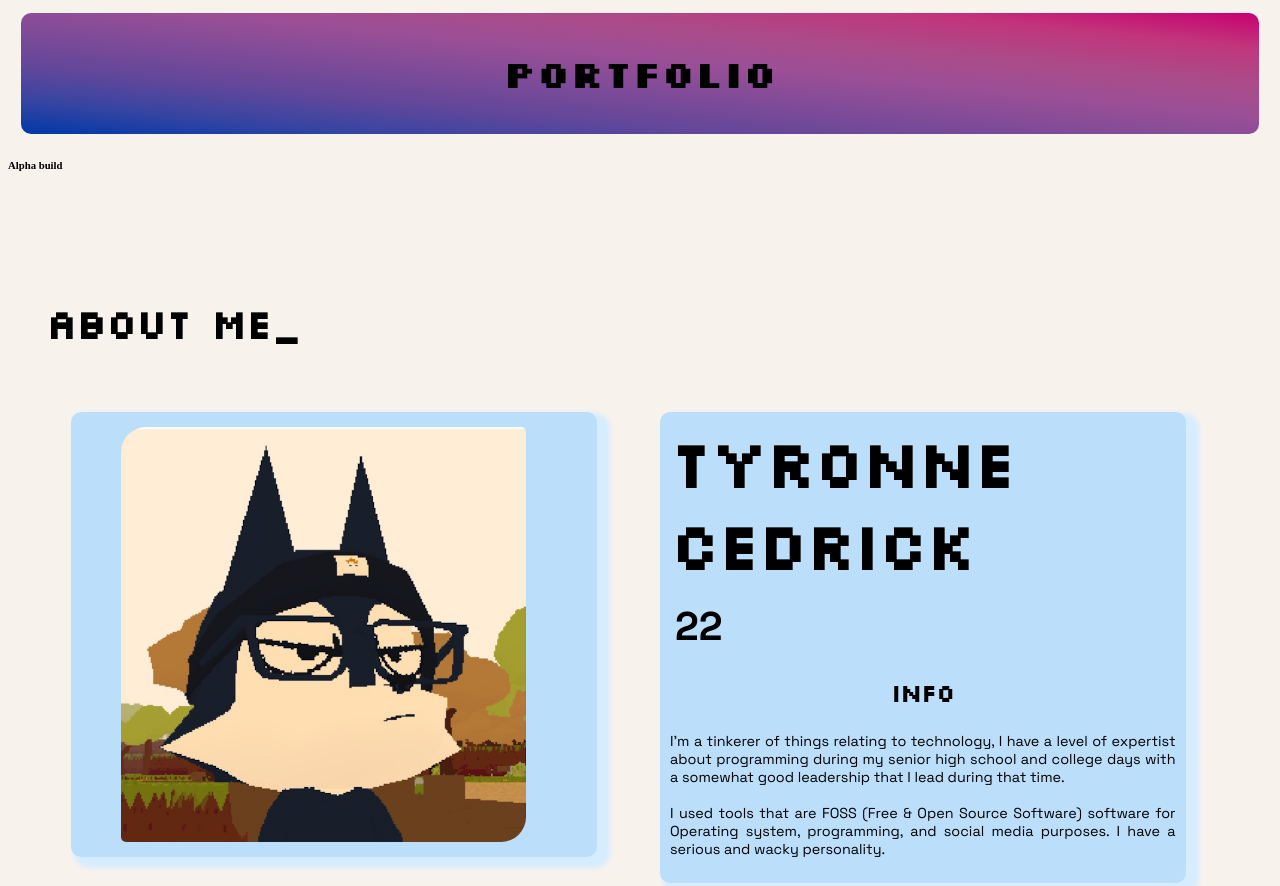
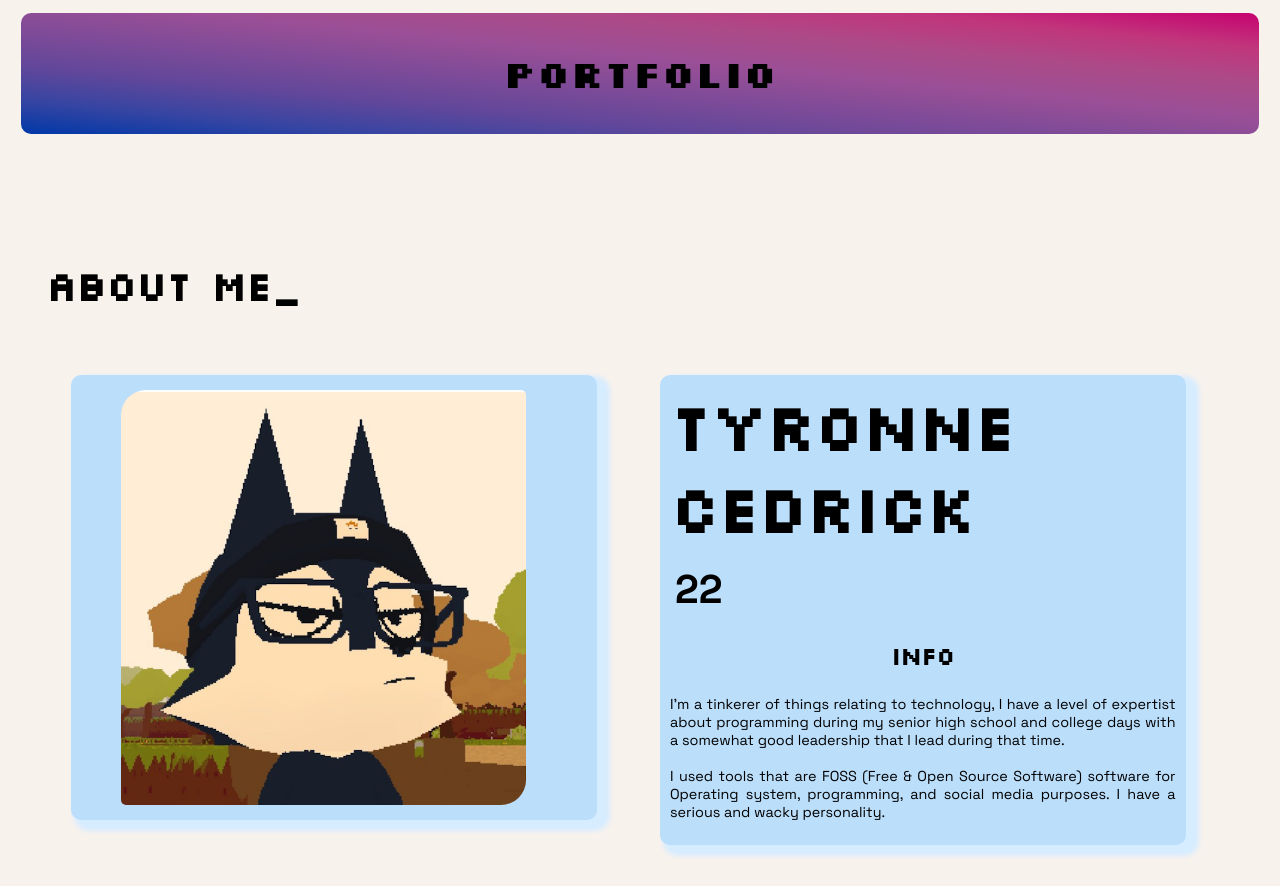
Before and after one commit to TyronneEnrage/SeriTyronne, a plain HTML site: page index.html in a window 1280 px wide. Shown: the top 886 px of the page. Drawn offline with Linux system fonts and the light colour scheme.

Commit message:
remove the alpha tag

```diff
--- a/index.html
+++ b/index.html
@@ -15,8 +15,6 @@
         <div id="titleBanner">
             <h1>Portfolio</h1>
         </div>
-
-        <h6>Alpha build</h6>
 
         <h2>About Me<span class="blinkingCursor">_</span></h2>
         <div id="aboutMe">
```
